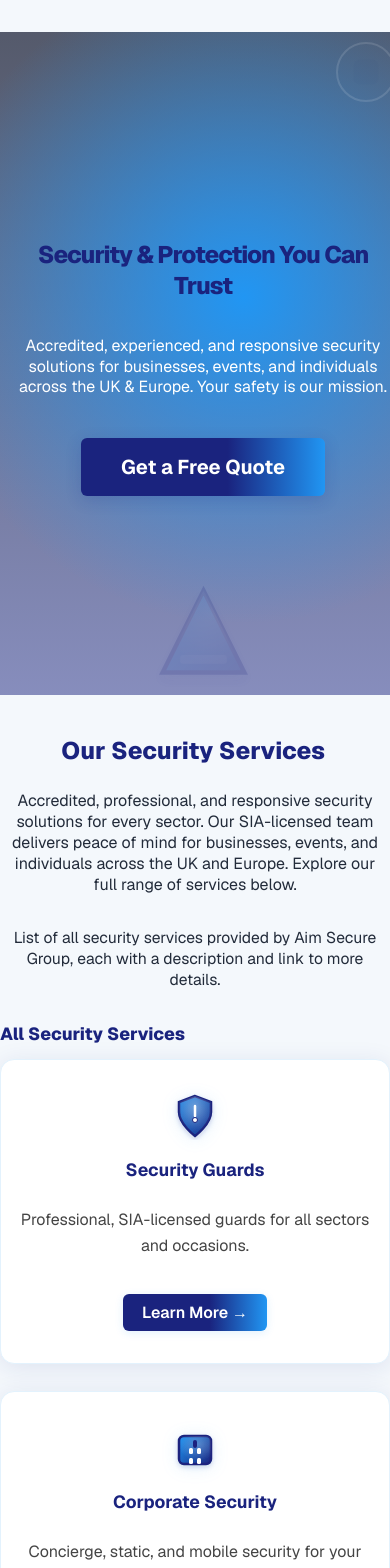
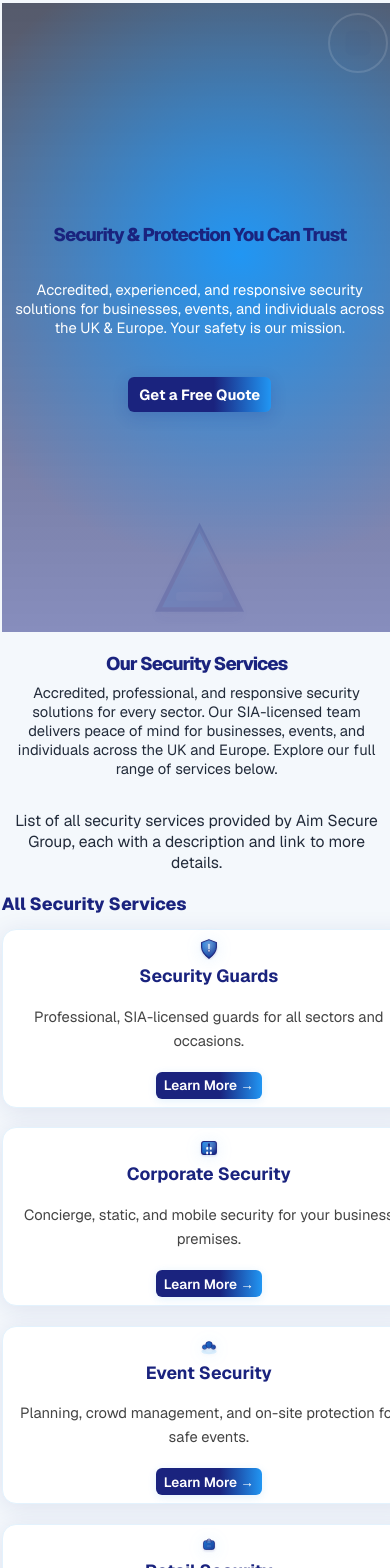
Before and after one commit to ghulam-mujtaba5/client1.2, a Next.js app: page /services in a window 390 px wide. Shown: the top 1568 px of the page. Built offline with nearby package versions, Linux system fonts and the light colour scheme.

Commit message:
Refactor ServicesPage and ServiceCard styles; enhance responsiveness and layout for improved user experience across devices.

```diff
--- a/app/components/HeroSection.js
+++ b/app/components/HeroSection.js
@@ -16,8 +16,9 @@ export default function HeroSection() {
       padding: '6rem 2rem 4rem 2rem',
       position: 'relative',
       overflow: 'hidden',
-      boxShadow: '0 8px 32px rgba(26,35,126,0.18)'
-    }}>
+      boxShadow: '0 8px 32px rgba(26,35,126,0.18)',
+      maxWidth: '100vw',
+    }} aria-label="Hero section">
       <div style={{
         position: 'absolute',
         top: 0,
@@ -28,7 +29,7 @@ export default function HeroSection() {
         pointerEvents: 'none',
         background: 'radial-gradient(circle at 60% 40%, var(--accent-blue) 0%, transparent 70%)'
       }} />
-      <svg width="120" height="120" viewBox="0 0 120 120" fill="none" style={{ position: 'absolute', right: 40, top: 40, opacity: 0.12, zIndex: 2, maxWidth: '20vw', minWidth: 60 }}><circle cx="60" cy="60" r="58" stroke="var(--white)" strokeWidth="4" /><rect x="35" y="35" width="50" height="50" rx="12" fill="var(--primary-blue)" opacity="0.2" /></svg>
+      <svg width="120" height="120" viewBox="0 0 120 120" fill="none" style={{ position: 'absolute', right: 40, top: 40, opacity: 0.12, zIndex: 2, maxWidth: '20vw', minWidth: 60 }} aria-hidden="true"><circle cx="60" cy="60" r="58" stroke="var(--white)" strokeWidth="4" /><rect x="35" y="35" width="50" height="50" rx="12" fill="var(--primary-blue)" opacity="0.2" /></svg>
       <h1 style={{ fontSize: '3rem', fontWeight: 800, marginBottom: '1.2rem', letterSpacing: '-1px', zIndex: 3, animation: 'fadeInUp 1.2s', maxWidth: 600 }}>
         Security & Protection You Can Trust
       </h1>
@@ -47,24 +48,27 @@ export default function HeroSection() {
         zIndex: 3,
         animation: 'fadeInUp 1.8s',
         width: 'fit-content',
-        margin: '0 auto'
+        margin: '0 auto',
+        minWidth: 160,
+        display: 'inline-block',
       }}>
         Get a Free Quote
       </a>
       <div style={{ position: 'absolute', bottom: 0, left: 0, width: '100%', zIndex: 2 }}>
-        <Image src="/vercel.svg" alt="Security graphic" width={120} height={40} style={{ opacity: 0.18, margin: '0 auto', maxWidth: '30vw', minWidth: 40 }} />
+        {/* Decorative image, aria-hidden for accessibility */}
+        <Image src="/vercel.svg" alt="" width={120} height={40} style={{ opacity: 0.18, margin: '0 auto', maxWidth: '30vw', minWidth: 40 }} aria-hidden="true" />
       </div>
       <style>{`
-        @media (max-width: 700px) {
+        @media (max-width: 900px) {
           section {
-            padding: 2.5rem 0.5rem 2rem 0.5rem !important;
+            padding: 3rem 0.7rem 2rem 0.7rem !important;
           }
           h1 {
-            font-size: 1.5rem !important;
+            font-size: 2rem !important;
             max-width: 95vw !important;
           }
           p {
-            font-size: 1rem !important;
+            font-size: 1.05rem !important;
             max-width: 95vw !important;
           }
           svg {
@@ -73,6 +77,29 @@ export default function HeroSection() {
             right: 10px !important;
             top: 10px !important;
           }
+          a {
+            font-size: 1.05rem !important;
+            min-width: 120px !important;
+            padding: 0.7rem 1.2rem !important;
+          }
+        }
+        @media (max-width: 480px) {
+          section {
+            padding: 1.2rem 0.2rem 1.2rem 0.2rem !important;
+          }
+          h1 {
+            font-size: 1.15rem !important;
+            max-width: 99vw !important;
+          }
+          p {
+            font-size: 0.92rem !important;
+            max-width: 99vw !important;
+          }
+          a {
+            font-size: 0.92rem !important;
+            min-width: 90px !important;
+            padding: 0.5rem 0.7rem !important;
+          }
         }
       `}</style>
     </section>
--- a/app/services/ServicesPage.module.css
+++ b/app/services/ServicesPage.module.css
@@ -2,12 +2,14 @@
   padding: 2rem 0;
   max-width: 1100px;
   margin: 0 auto;
+  width: 100%;
 }
 .heading {
   font-size: 2rem;
   font-weight: 800;
   color: var(--primary-blue);
   margin-bottom: 24px;
+  letter-spacing: -1px;
 }
 .servicesList {
   display: grid;
@@ -15,11 +17,46 @@
   gap: 2rem;
   list-style: none;
   padding: 0;
+  width: 100%;
+}
+@media (max-width: 900px) {
+  .container {
+    padding: 1.2rem 0.5rem;
+    max-width: 100vw;
+  }
+  .heading {
+    font-size: 1.5rem;
+    margin-bottom: 18px;
+  }
+  .servicesList {
+    gap: 1.2rem;
+  }
 }
 @media (max-width: 700px) {
+  .container {
+    padding: 0.5rem 0.2rem;
+    max-width: 100vw;
+  }
+  .heading {
+    font-size: 1.15rem;
+    margin-bottom: 12px;
+  }
   .servicesList {
     display: flex !important;
     flex-direction: column !important;
-    gap: 1.2rem !important;
+    gap: 1rem !important;
+    width: 100%;
   }
 }
+@media (max-width: 480px) {
+  .container {
+    padding: 0.2rem 0.1rem;
+  }
+  .heading {
+    font-size: 1rem;
+    margin-bottom: 8px;
+  }
+  .servicesList {
+    gap: 0.7rem !important;
+  }
+}
--- a/components/ServiceCard.module.css
+++ b/components/ServiceCard.module.css
@@ -14,6 +14,10 @@
   border: 1.5px solid var(--accent-blue-light);
   margin-bottom: 8px;
   cursor: pointer;
+  width: 100%;
+  max-width: 340px;
+  margin-left: auto;
+  margin-right: auto;
 }
 .card:focus, .card:hover {
   transform: translateY(-4px) scale(1.03);
@@ -51,7 +55,81 @@
   box-shadow: 0 2px 8px #2196f322;
   transition: background 0.2s;
   cursor: pointer;
+  min-width: 120px;
 }
 .card:focus .learnMore, .card:hover .learnMore {
   background: linear-gradient(90deg, var(--accent-blue) 60%, var(--primary-blue) 100%);
 }
+@media (max-width: 900px) {
+  .card {
+    padding: 1.2rem 0.7rem;
+    min-height: 170px;
+    max-width: 100%;
+  }
+  .icon {
+    height: 38px;
+    width: 38px;
+    margin-bottom: 12px;
+  }
+  .title {
+    font-size: 1.05rem;
+    margin-bottom: 7px;
+  }
+  .desc {
+    font-size: 0.98rem;
+  }
+  .learnMore {
+    font-size: 0.98rem;
+    min-width: 100px;
+    margin-top: 0.7rem;
+  }
+}
+@media (max-width: 700px) {
+  .card {
+    padding: 0.8rem 0.3rem;
+    min-height: 120px;
+    max-width: 100vw;
+  }
+  .icon {
+    height: 30px;
+    width: 30px;
+    margin-bottom: 8px;
+  }
+  .title {
+    font-size: 0.95rem;
+    margin-bottom: 5px;
+  }
+  .desc {
+    font-size: 0.92rem;
+  }
+  .learnMore {
+    font-size: 0.92rem;
+    min-width: 90px;
+    margin-top: 0.5rem;
+    padding: 0.4rem 0.7rem;
+  }
+}
+@media (max-width: 480px) {
+  .card {
+    padding: 0.5rem 0.1rem;
+    min-height: 90px;
+  }
+  .icon {
+    height: 22px;
+    width: 22px;
+    margin-bottom: 4px;
+  }
+  .title {
+    font-size: 0.85rem;
+    margin-bottom: 3px;
+  }
+  .desc {
+    font-size: 0.85rem;
+  }
+  .learnMore {
+    font-size: 0.85rem;
+    min-width: 70px;
+    margin-top: 0.3rem;
+    padding: 0.3rem 0.5rem;
+  }
+}
```
